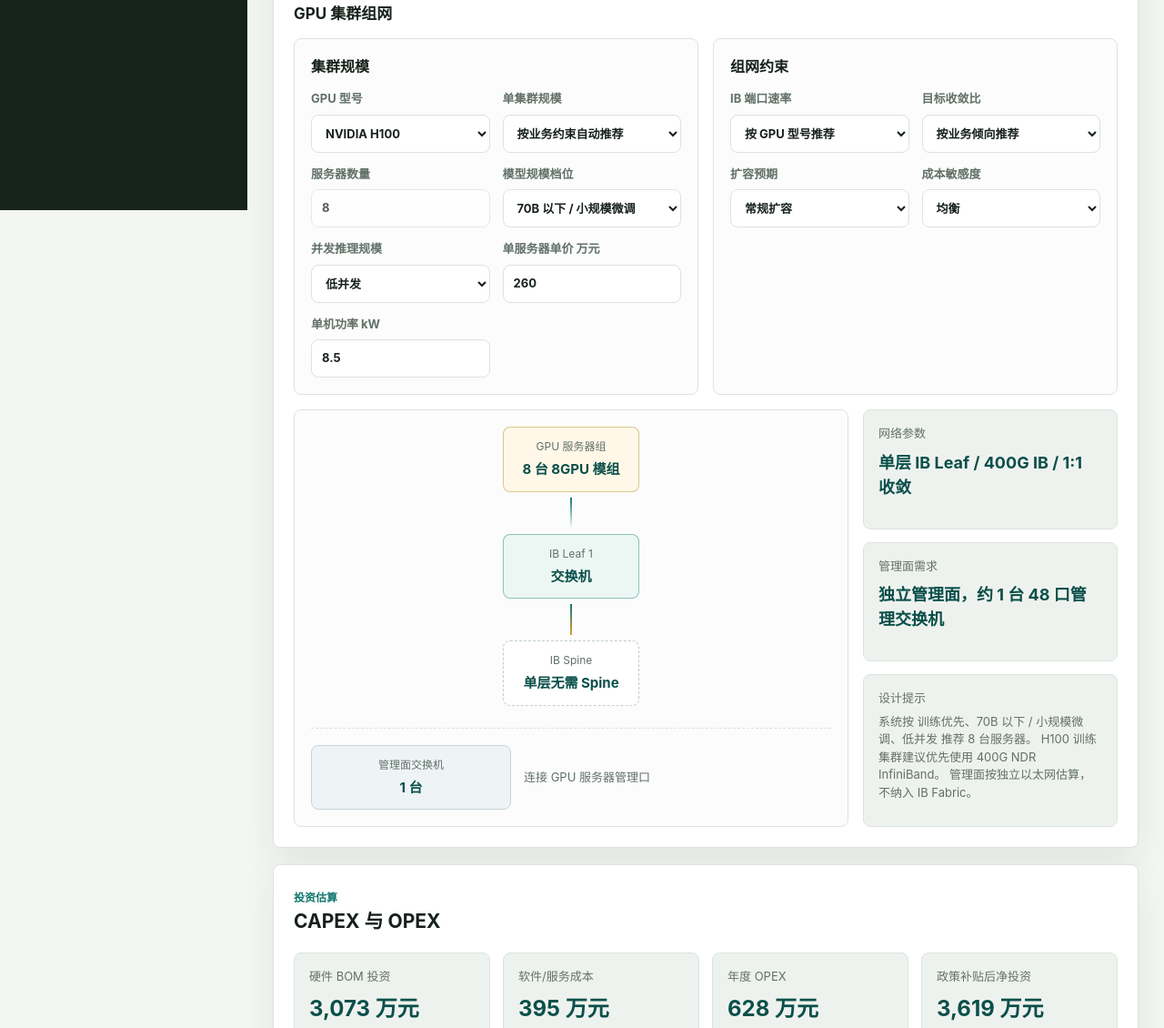
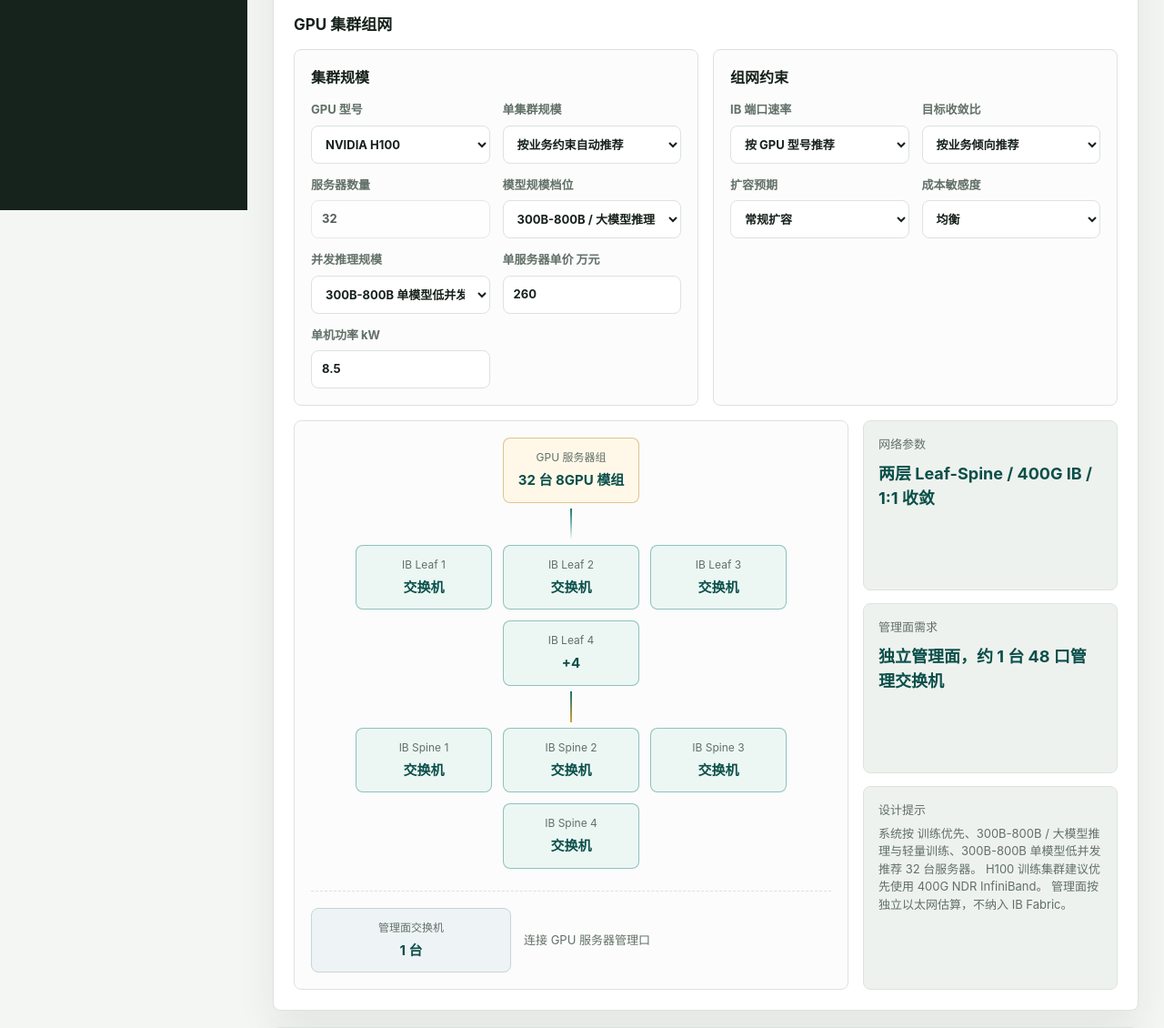
Before and after one commit to echo-young/AI-Infra-ROI-Calculator, a plain HTML site: page index.html in a window 1280 px wide. Shown: the part 569-1699 px from the top of the page at 91% size. Drawn offline with Linux system fonts and the light colour scheme.

Commit message:
Update workload sizing assumptions

```diff
--- a/app.js
+++ b/app.js
@@ -97,14 +97,14 @@ const textMaps = {
     saving: "租赁 + 算力券协同",
   },
   modelScale: {
-    small: "70B 以下 / 小规模微调",
-    medium: "70B-200B / 中等训练",
-    large: "200B+ / 大规模预训练",
+    small: "300B-800B / 大模型推理与轻量训练",
+    medium: "800B-1.6T / 旗舰模型中等训练",
+    large: "1.6T+ / 万亿级预训练",
   },
   inferenceScale: {
-    low: "低并发",
-    medium: "中并发",
-    high: "高并发",
+    low: "300B-800B 单模型低并发",
+    medium: "800B-1.6T 多租户中并发",
+    high: "1.6T+ 万亿级高并发",
   },
   expansionPlan: {
     fixed: "规模固定",
@@ -191,8 +191,8 @@ function buildState() {
 }
 
 function recommendServerCount(state) {
-  const trainingMap = { small: 8, medium: 32, large: 96 };
-  const inferenceMap = { low: 4, medium: 16, high: 48 };
+  const trainingMap = { small: 32, medium: 128, large: 256 };
+  const inferenceMap = { low: 16, medium: 64, high: 128 };
   let base;
 
   if (state.workload === "training") {
@@ -208,8 +208,11 @@ function recommendServerCount(state) {
   if (state.costSensitivity === "high") base *= 0.75;
   if (state.costSensitivity === "low") base *= 1.25;
 
+  const singleClusterCap = state.workload === "inference" ? 128 : 256;
+  base = Math.min(base, singleClusterCap);
+
   const rounded = Math.max(2, Math.ceil(base / 2) * 2);
-  return Math.min(256, rounded);
+  return rounded;
 }
 
 function getDesignInputs(state) {
--- a/index.html
+++ b/index.html
@@ -27,8 +27,7 @@
       <section class="workspace">
         <header class="topbar">
           <div>
-            <span class="eyebrow">四段式测算</span>
-            <h2>按方案、投资、商务、收益完成智算投资规划</h2>
+            <h2>基于建设方案评估投资收益率</h2>
           </div>
           <div class="actions">
             <button class="icon-button" id="resetBtn" title="重置参数" aria-label="重置参数">↺</button>
@@ -126,17 +125,17 @@
                 <label>
                   模型规模档位
                   <select id="modelScale">
-                    <option value="small">70B 以下 / 小规模微调</option>
-                    <option value="medium">70B-200B / 中等训练</option>
-                    <option value="large">200B+ / 大规模预训练</option>
+                    <option value="small">300B-800B / 大模型推理与轻量训练</option>
+                    <option value="medium">800B-1.6T / 旗舰模型中等训练</option>
+                    <option value="large">1.6T+ / 万亿级预训练</option>
                   </select>
                 </label>
                 <label>
                   并发推理规模
                   <select id="inferenceScale">
-                    <option value="low">低并发</option>
-                    <option value="medium">中并发</option>
-                    <option value="high">高并发</option>
+                    <option value="low">300B-800B 单模型低并发</option>
+                    <option value="medium">800B-1.6T 多租户中并发</option>
+                    <option value="high">1.6T+ 万亿级高并发</option>
                   </select>
                 </label>
                 <label>
```
